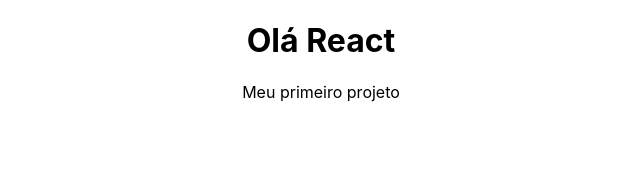
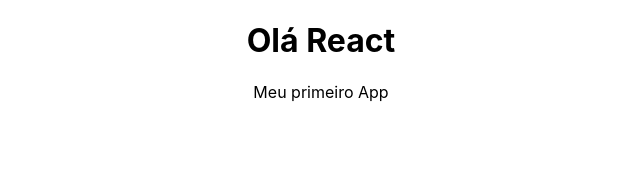
Before and after one commit to igorcamargo1/React-Js, a React (Create React App) app in the folder aula01/meu-projeto/: page / in a window 1280 px wide. Shown: the top 172 px of the page, without its empty margins (319-959 px from the left). Built offline with nearby package versions, Linux system fonts and the light colour scheme.

Commit message:
aprendendo mais sobre react

```diff
--- a/aula01/meu-projeto/src/App.js
+++ b/aula01/meu-projeto/src/App.js
@@ -4,7 +4,7 @@ function App() {
   return (
     <div className="App">
       <h1>Olá React</h1>
-      <p>Meu primeiro projeto</p>
+      <p>Meu primeiro App</p>
     </div>
   )
 }
```
